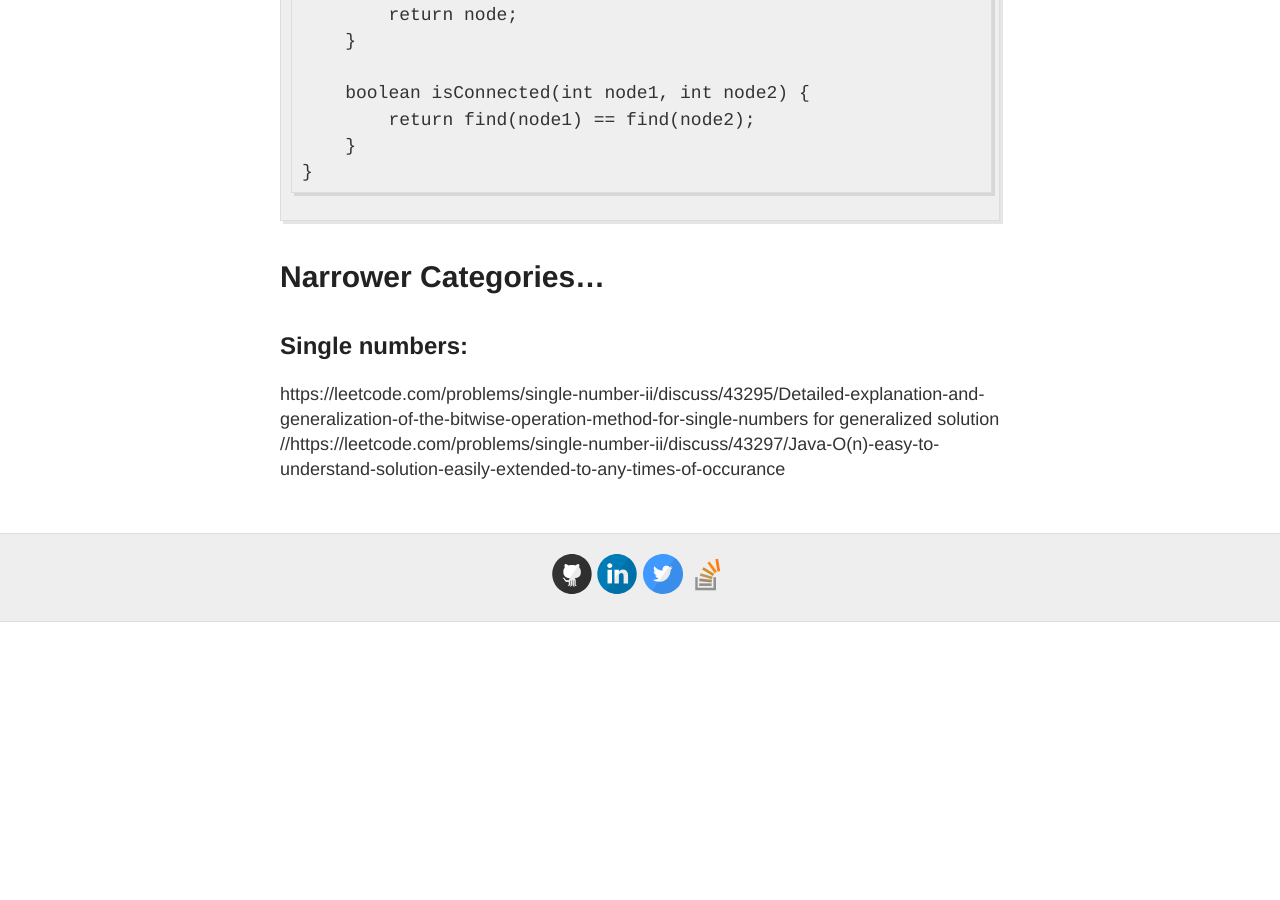
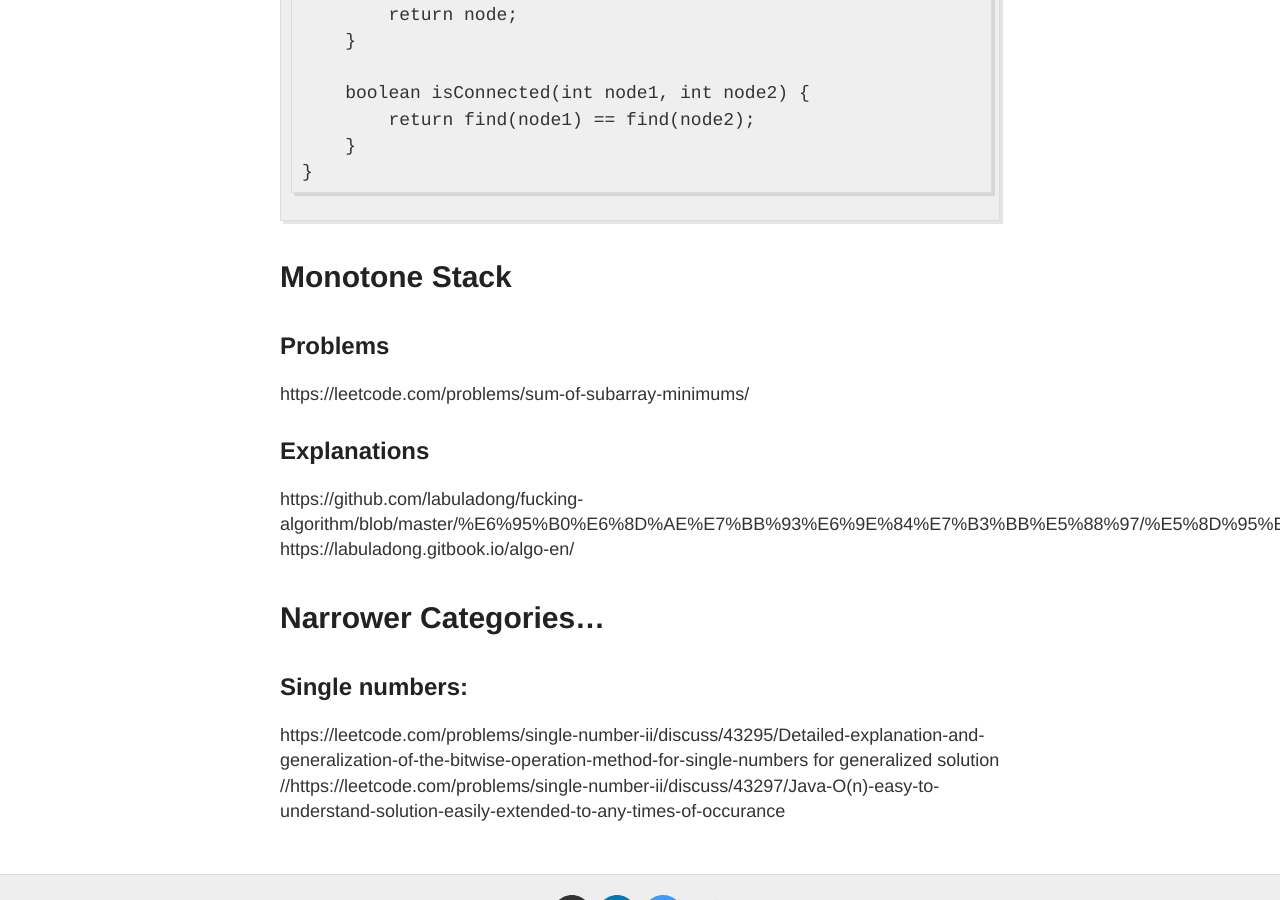
Before and after one commit to KevKeyingLi/KevKeyingLi.github.io, a Jekyll site: the page built from preps/Templates checklist.md, in a window 1280 px wide and 900 px high, scrolled down 6858 px. Built offline with Jekyll 4.4.1, drawn with Linux system fonts in a browser that asks for light colours; our own code applies the rules of GitHub Pages for plain Markdown files; before the commit the page ends 7480 px from its top, so only the background shows below that.

Commit message:
Update templates

````diff
--- a/preps/Templates checklist.md
+++ b/preps/Templates checklist.md
@@ -222,6 +222,13 @@ class UnionFind {
 }
 ```
 
+# Monotone Stack
+## Problems
+https://leetcode.com/problems/sum-of-subarray-minimums/
+## Explanations
+https://github.com/labuladong/fucking-algorithm/blob/master/%E6%95%B0%E6%8D%AE%E7%BB%93%E6%9E%84%E7%B3%BB%E5%88%97/%E5%8D%95%E8%B0%83%E6%A0%88.md
+https://labuladong.gitbook.io/algo-en/
+
 # Narrower Categories...
 ## Single numbers:
 https://leetcode.com/problems/single-number-ii/discuss/43295/Detailed-explanation-and-generalization-of-the-bitwise-operation-method-for-single-numbers for generalized solution
````
